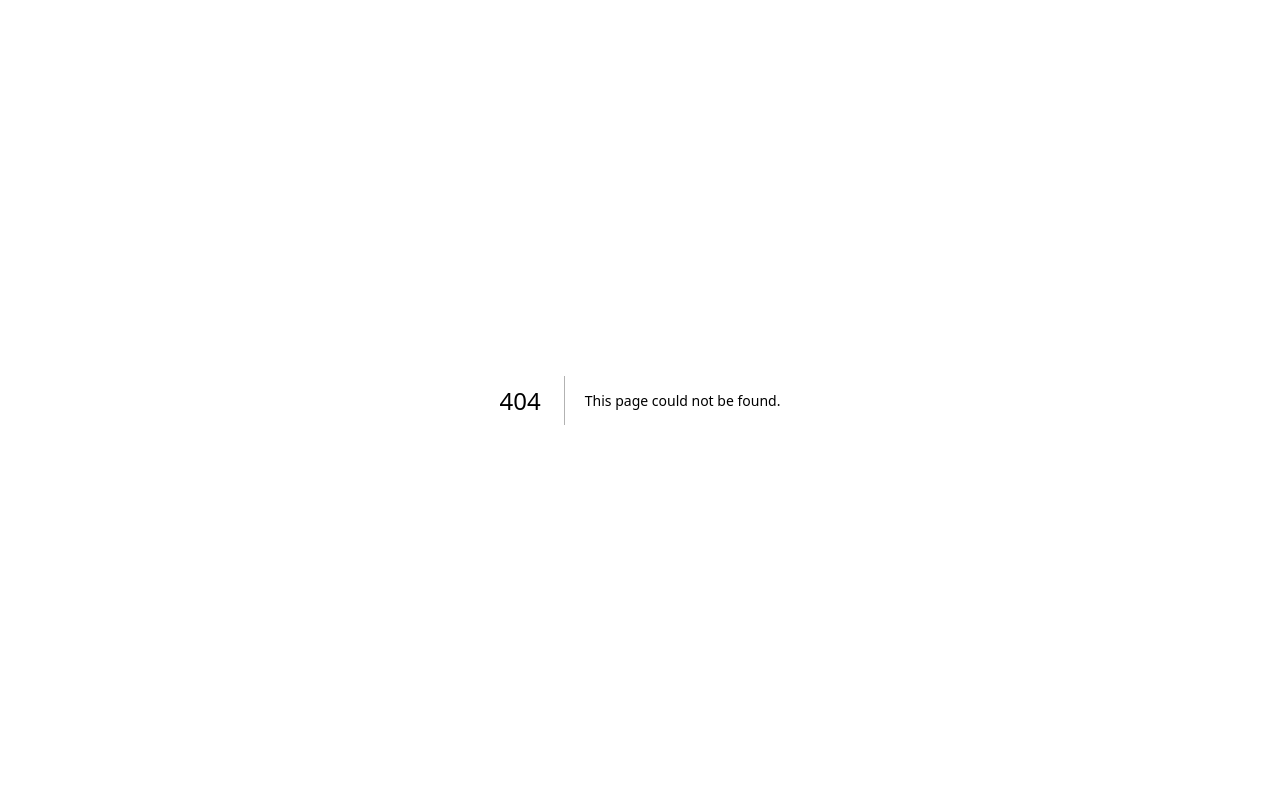
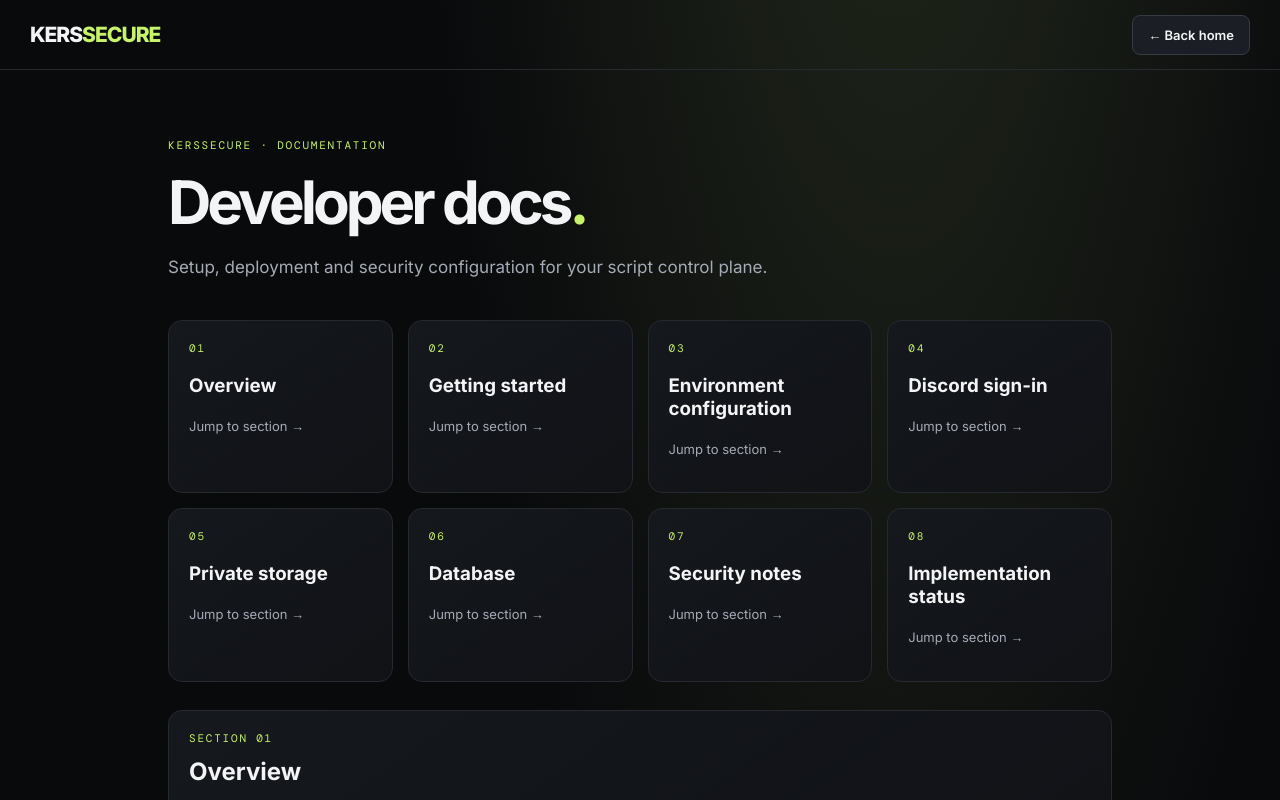
Before and after one commit to kere0ne/KersSecure, a Next.js app: page /docs in a window 1280 px wide. Before the commit this address had no page. Shown: the top 800 px of the page. Built offline with nearby package versions, Linux system fonts and the light colour scheme.

Commit message:
Add KersSecure documentation route

```diff
--- /dev/null
+++ b/app/docs/page.tsx
@@ -0,0 +1,47 @@
+import Link from 'next/link';
+
+const sections = [
+  { id: 'overview', title: 'Overview', body: 'KersSecure is a private Lua/Luau script control plane. It is designed to bring script hosting, license issuance, access decisions and audit history into one workspace.' },
+  { id: 'setup', title: 'Getting started', body: 'Deploy the application with its required environment variables configured. Start with the repository README and .env.example. Do not commit real credentials or secrets.' },
+  { id: 'configuration', title: 'Environment configuration', body: 'The application expects a PostgreSQL DATABASE_URL, a strong SESSION_SECRET, APP_URL, Discord OAuth credentials and callback URL, and an OWNER_DISCORD_ID. Private script storage uses S3-compatible credentials (Cloudflare R2 is supported by configuration). Optional rate limiting uses Upstash Redis.' },
+  { id: 'discord', title: 'Discord sign-in', body: 'Create a Discord application, configure the OAuth redirect URI to match DISCORD_REDIRECT_URI, then set DISCORD_CLIENT_ID and DISCORD_CLIENT_SECRET in your deployment environment. Set OWNER_DISCORD_ID to the Discord account that should receive owner privileges.' },
+  { id: 'storage', title: 'Private storage', body: 'Configure S3_ENDPOINT, S3_REGION, S3_BUCKET, S3_ACCESS_KEY_ID and S3_SECRET_ACCESS_KEY for your private object-storage bucket. Keep the bucket private; do not expose storage credentials in browser code.' },
+  { id: 'database', title: 'Database', body: 'KersSecure uses Prisma with PostgreSQL. After configuring DATABASE_URL, generate the Prisma client and apply the schema using the project scripts. Back up your database before schema changes.' },
+  { id: 'security', title: 'Security notes', body: 'Use unique random values for SESSION_SECRET and LICENSE_HASH_SECRET. Keep all secrets in Cloudflare environment variables, never in source control. Restrict access to your database and object-storage bucket, and review authorization logs regularly.' },
+  { id: 'status', title: 'Implementation status', body: 'This documentation describes the project configuration and intended capabilities. Verify each feature in your deployed environment before relying on it in production. A successful homepage response does not by itself confirm OAuth, database, storage or license endpoints are configured.' }
+];
+
+export default function DocsPage() {
+  return (
+    <main>
+      <nav className="top">
+        <Link href="/" className="brand">KERS<span>SECURE</span></Link>
+        <Link href="/" className="btn">← Back home</Link>
+      </nav>
+      <section className="hero" style={{ marginTop: 40 }}>
+        <div className="eyebrow">KERSSECURE · DOCUMENTATION</div>
+        <h1 style={{ fontSize: 'clamp(38px,6vw,60px)' }}>Developer docs<span style={{ color: 'var(--accent)' }}>.</span></h1>
+        <p>Setup, deployment and security configuration for your script control plane.</p>
+        <div className="grid" style={{ gridTemplateColumns: 'repeat(auto-fit,minmax(220px,1fr))', marginTop: 38 }}>
+          {sections.map((section, index) => (
+            <a key={section.id} href={'#' + section.id} className="card">
+              <div className="eyebrow">0{index + 1}</div>
+              <h3>{section.title}</h3>
+              <p className="muted" style={{ fontSize: 13, lineHeight: 1.6 }}>Jump to section →</p>
+            </a>
+          ))}
+        </div>
+        <div style={{ display: 'grid', gap: 16, marginTop: 28 }}>
+          {sections.map((section, index) => (
+            <article id={section.id} key={section.id} className="card" style={{ scrollMarginTop: 24 }}>
+              <div className="eyebrow">SECTION 0{index + 1}</div>
+              <h2 style={{ margin: '12px 0' }}>{section.title}</h2>
+              <p className="muted" style={{ lineHeight: 1.8, margin: 0 }}>{section.body}</p>
+            </article>
+          ))}
+        </div>
+        <p className="muted" style={{ fontSize: 12, marginTop: 28 }}>KersSecure documentation · Keep deployment secrets private.</p>
+      </section>
+    </main>
+  );
+}
```
